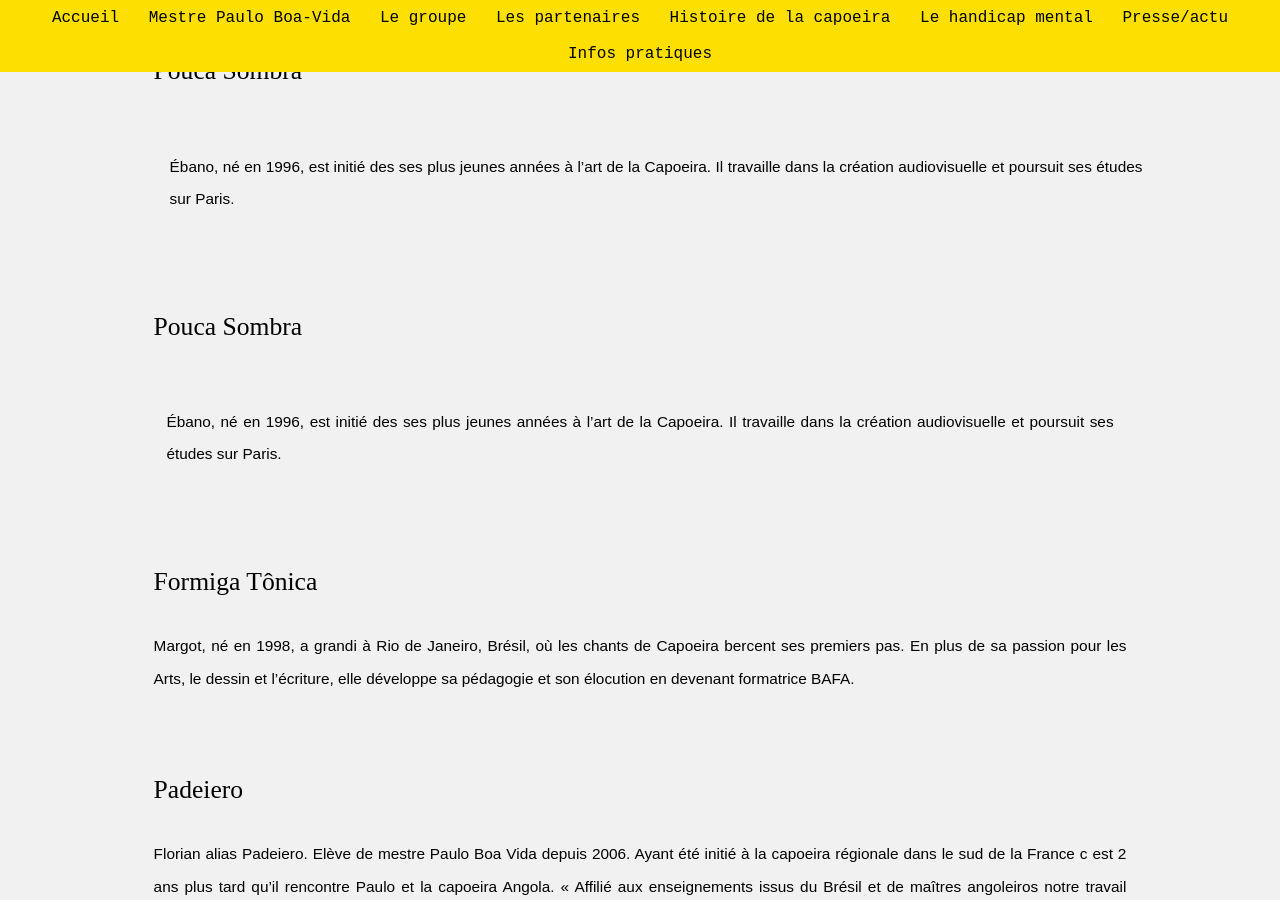
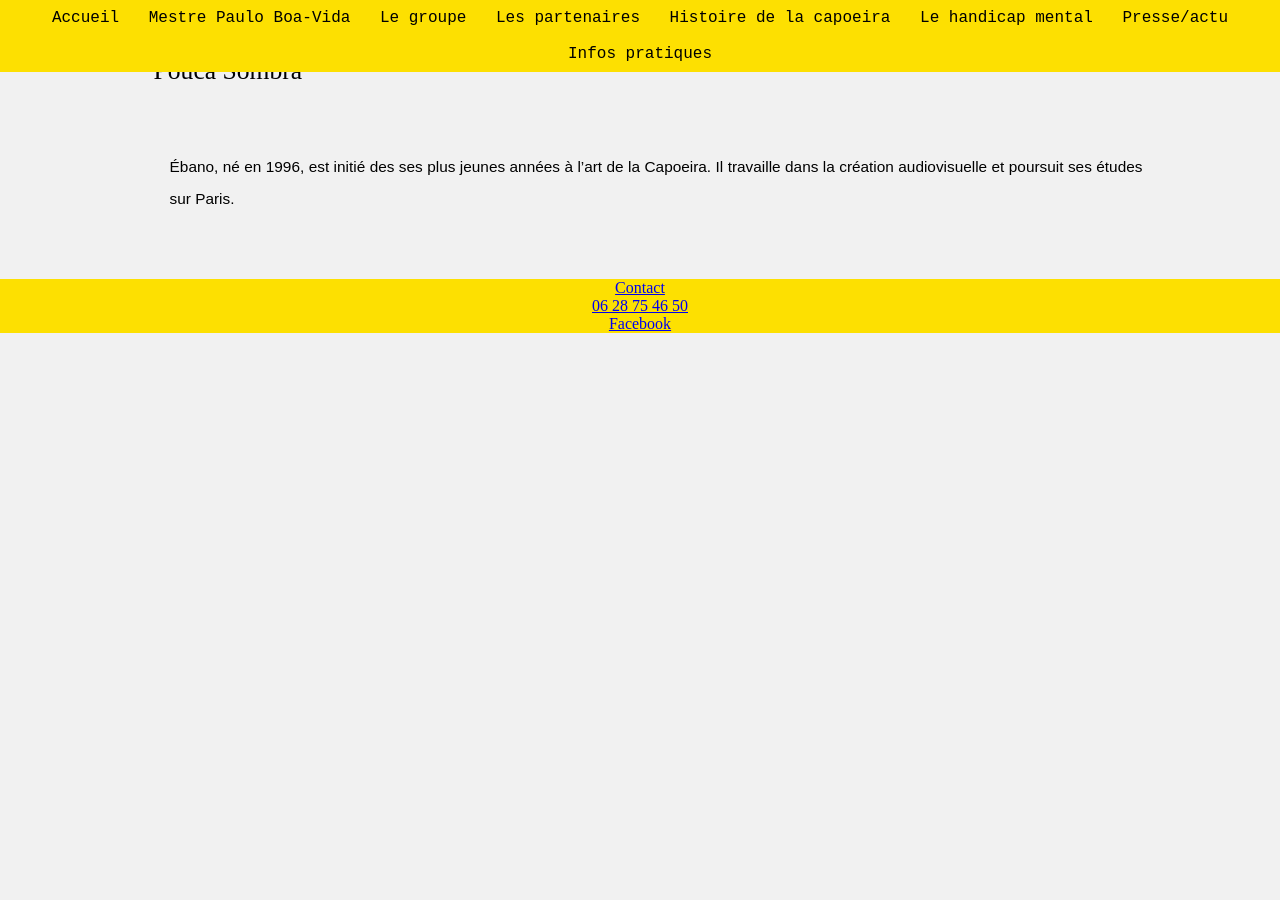
Before and after one commit to funkycrash/chamadadeangola, a Jekyll site: the page built from legroupe.md, in a window 1280 px wide and 900 px high, scrolled down 11791 px. Built offline with Jekyll 4.4.1, drawn with Linux system fonts in a browser that asks for light colours; after the commit the page ends 12196 px from its top, so only the background shows below that; some of the changed text lies outside the part shown.

Commit message:
Make eleve dynamique

```diff
--- a/_layouts/legroupe.html
+++ b/_layouts/legroupe.html
@@ -272,57 +272,3 @@ A l’Île Saint-Denis (93), depuis 1993, nous avons développé un travail aupr
     </div>
 </div>
 {% endfor %}
-
-<!-- ---------- -->
-<!-- ANCRE 4    -->
-<!-- ---------- -->
- <div id="corps">
-    <div id="groupe_pouca">
-        <h2>Pouca Sombra</h2>
-    </div>
-    <div id="corps">
-        <p class="text8">
-         Ébano, né en 1996, est initié des ses plus jeunes années à l’art de la Capoeira. Il travaille dans la création audiovisuelle et poursuit ses études sur Paris.
-         </p>
-        <p style="clear: both;"></p>
-    </div>
-</div>
-<!-- ---------- -->
-<!-- ANCRE 5    -->
-<!-- ---------- -->
- <div id="corps">
-    <div id="groupe_formiga">
-        <h2>Formiga Tônica</h2>
-        <p class="text8">
-            Margot, né en 1998, a grandi à Rio de Janeiro, Brésil, où les chants de Capoeira bercent ses premiers pas.
-            En plus de sa passion pour les Arts, le dessin et l’écriture, elle développe sa pédagogie et son élocution en devenant formatrice BAFA.
-        </p>
-        <p style="clear: both;"></p>
-    </div>
-</div>
-
- <div id="corps">
-    <div id="groupe_padeiro">
-        <h2>Padeiero</h2>
-        <p class="text8">
-            Florian alias Padeiero. Elève de mestre Paulo Boa Vida depuis 2006. Ayant été initié à la capoeira régionale dans le sud de la France c est 2 ans plus tard qu’il rencontre Paulo et la capoeira Angola. « Affilié aux enseignements issus du Brésil et de maîtres angoleiros notre travail prends ses racines et ses fondements au coeur des traditions. » dit-il..
-        </p>
-        <p style="clear: both;"></p>
-    </div>
-</div>
-
- <div id="corps">
-    <div id="groupe_guarana">
-        <h2>Guaranà</h2>
-        <p class="text8">
-            Guaranà
-            Né le 12 janvier 1975
-            A commencé la capoeira, a 33 ans.
-            Auteur, compositeur, interprète, il réalise des albums de musique
-            sous le nom de Tiger (Dee Dee et Baby).
-            Directeur artistique spécialisé print.
-            Politiquement engagé, il est en train de créer un parti écologique.
-        </p>
-        <p style="clear: both;"></p>
-    </div>
-</div>
```
